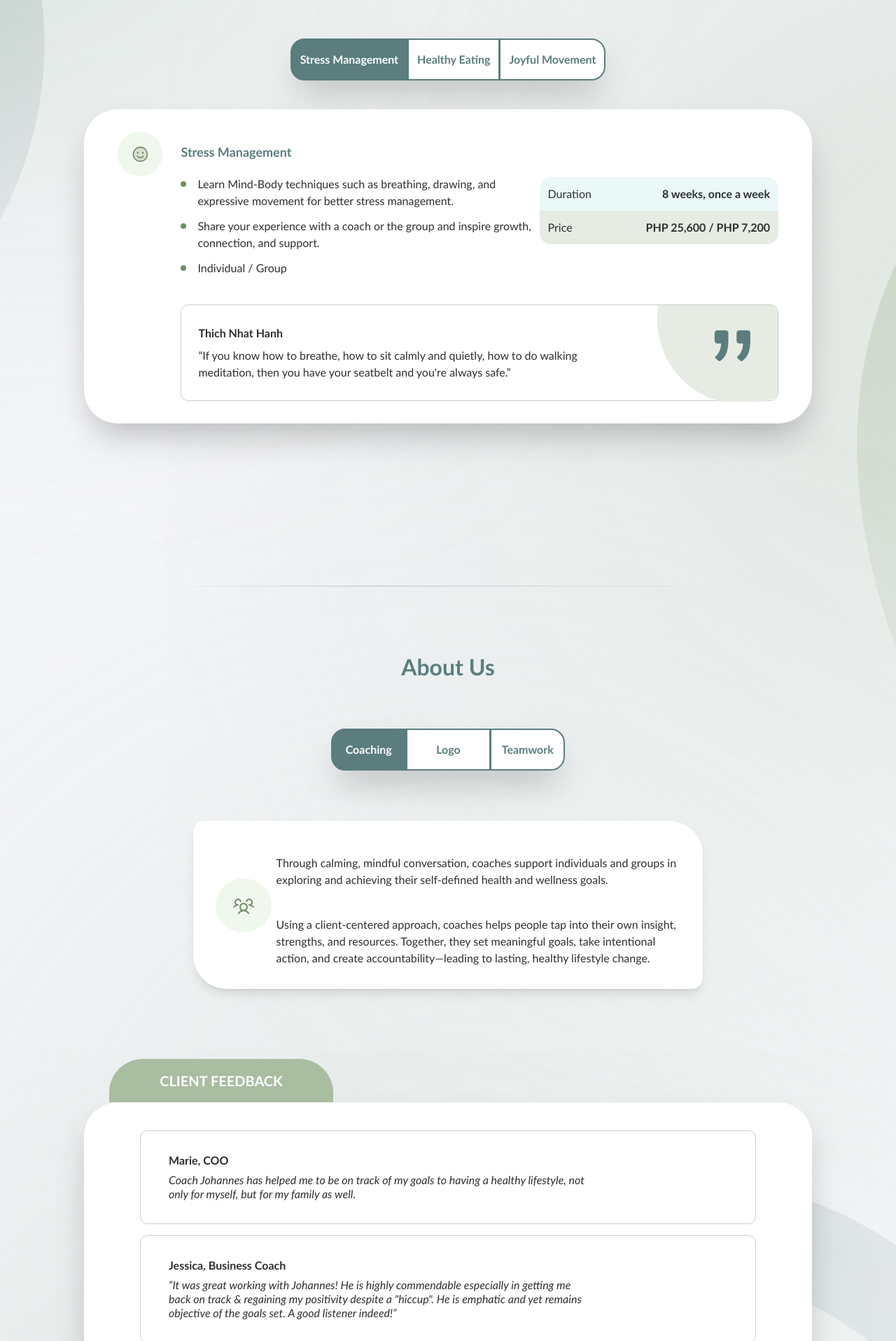
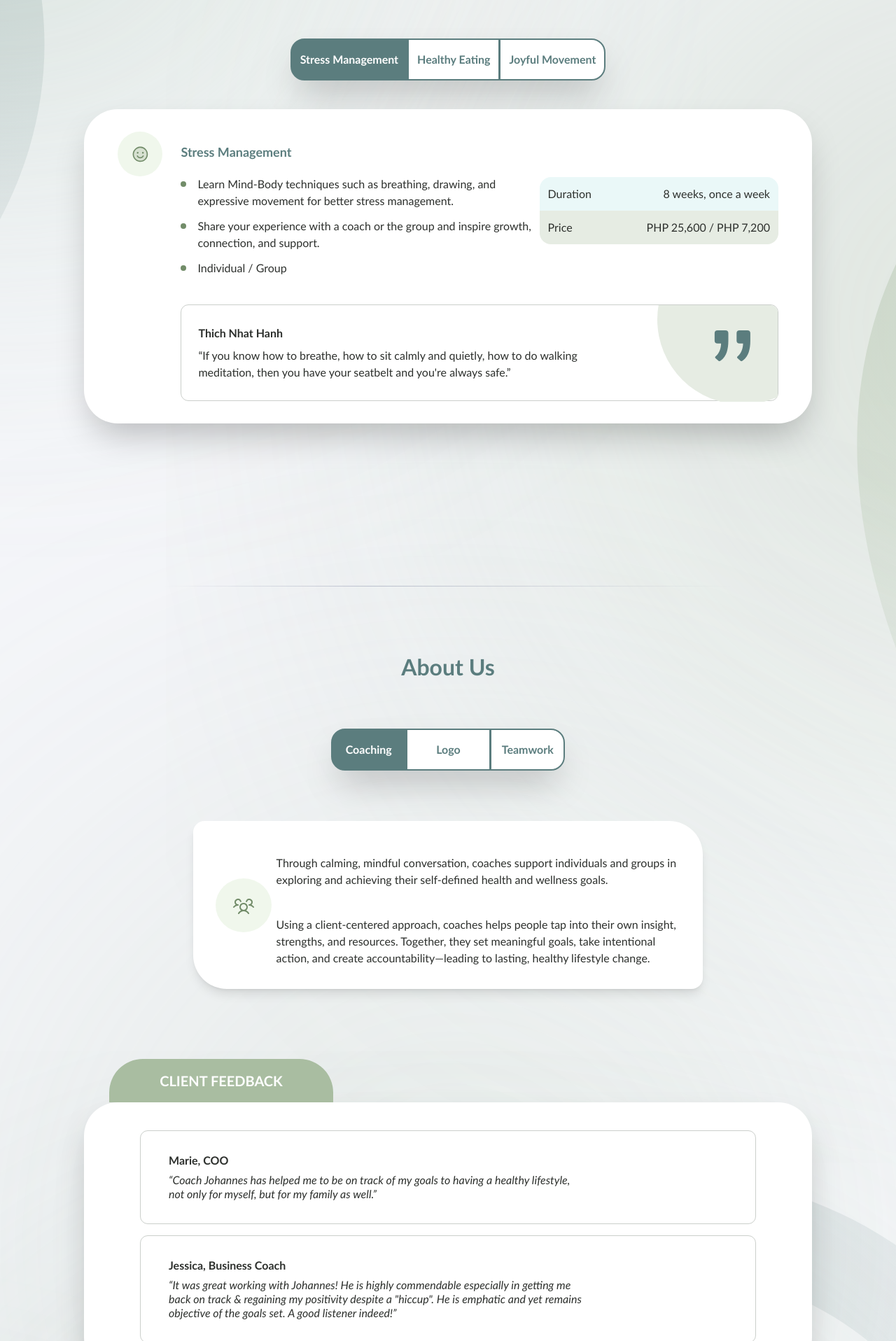
Before and after one commit to cjysmb/profile-web-app, a React (Vite) app: page / in a window 1280 px wide. Shown: the part 1315-3231 px from the top of the page at 70% size. Built offline with nearby package versions, Linux system fonts and the light colour scheme.

Commit message:
FIX!: remove bold and add quotation in text

```diff
--- a/src/components/our_programs/programs.tsx
+++ b/src/components/our_programs/programs.tsx
@@ -136,7 +136,7 @@ export const Programs = () => {
                                                     <div className={`${defaultTextClass} p-[12px] pb-0 sm:p-[12px] w-1/3`}>
                                                         {detail.name}
                                                     </div>
-                                                    <div className={`${defaultBoldText} px-[12px] pb-[12px] pt-0 sm:p-[12px] text-right w-full md:w-2/3`}>
+                                                    <div className={`${defaultTextClass} px-[12px] pb-[12px] pt-0 sm:p-[12px] text-right w-full md:w-2/3`}>
                                                         {isDetailValueNumber(detail.value) && !detail.value2 ? currencyFormat(detail.value as number)
                                                         : isDetailValueNumber(detail.value) && isDetailValueNumber(detail.value2) ? currencyFormat(detail.value as number) + " / " + currencyFormat(detail.value2 as number)
                                                         : detail.value}
--- a/src/data/index.ts
+++ b/src/data/index.ts
@@ -61,7 +61,7 @@ export const Testimonials = {
     clients: [
         {
             name: "Marie, COO",
-            statement: "Coach Johannes has helped me to be on track of my goals to having a healthy lifestyle, not only for myself, but for my family as well.",
+            statement: "“Coach Johannes has helped me to be on track of my goals to having a healthy lifestyle, not only for myself, but for my family as well.”",
             star: 5
         },
         {
```
